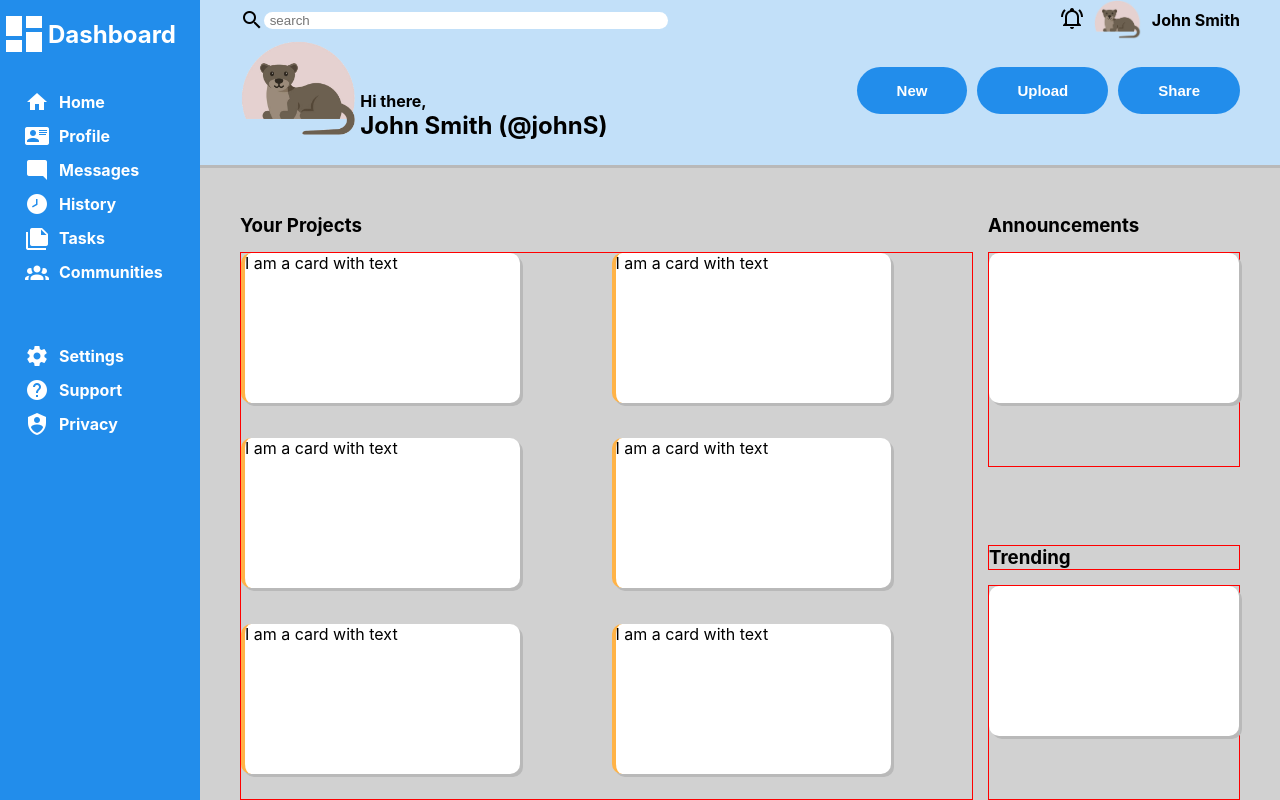
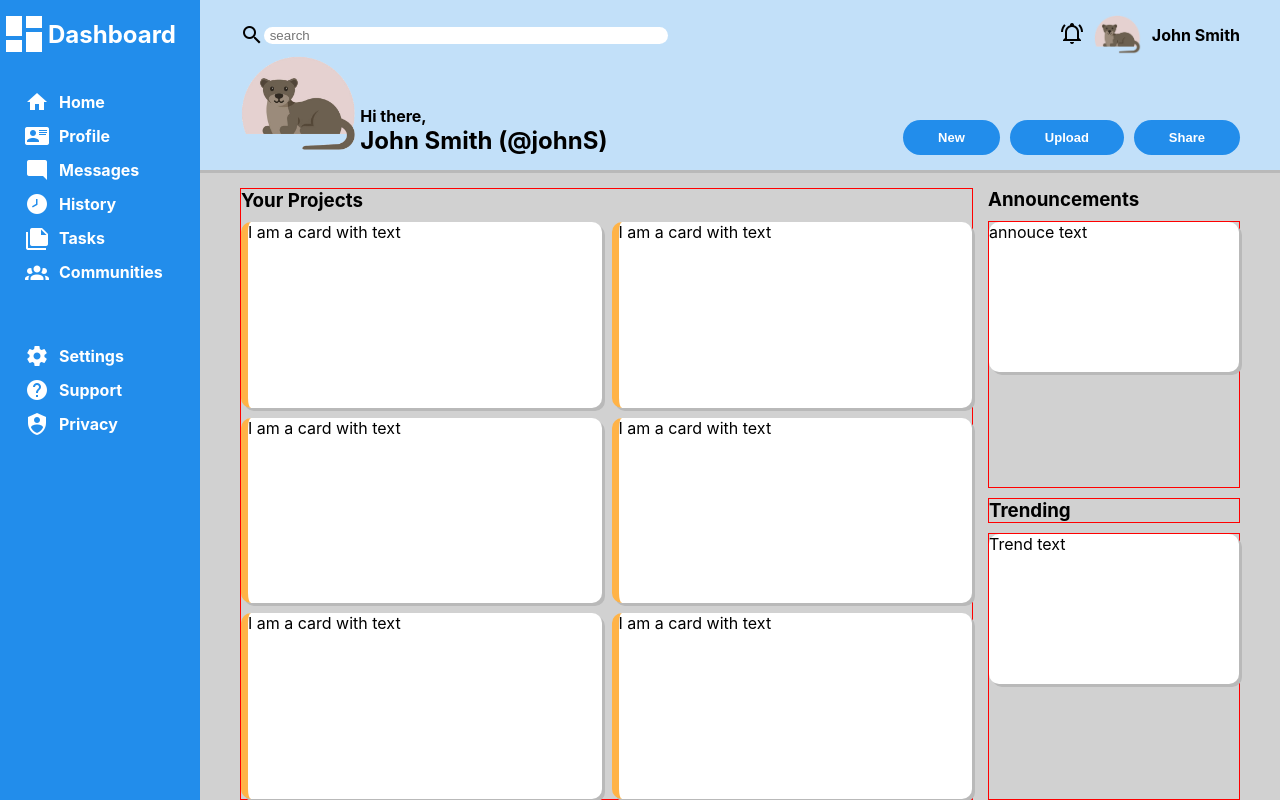
Before and after one commit to GrendonChow/TOP-dashboard, a plain HTML site: page index.html in a window 1280 px wide. Drawn offline with Linux system fonts and the light colour scheme.

Commit message:
refactored grid layout of cards

```diff
--- a/index.html
+++ b/index.html
@@ -82,9 +82,8 @@
                 </div>
             </div>
         <div class="content">
+            <div class="projects">
                 <h3 class="projects-header">Your Projects</h3>
-            <h3 class="annoucements-header">Announcements</h3>
-            <div class="projects">
                 <div class="card">
                         I am a card with text
                 </div>
@@ -104,15 +103,18 @@
                     I am a card with text
                 </div>
             </div>
+            <div class=annoucement-trending>
+                <h3 class="annoucements-header">Announcements</h3>
                 <div class="announcements">
                     <div class="annoucement-card">
-
+                        annouce text
                     </div>
                 </div>
                 <h3 class="trending-header">Trending</h3>
                 <div class="trending">
                     <div class="trending-card">
-
+                        Trend text
+                    </div>
                 </div>
             </div>
         </div>
--- a/style.css
+++ b/style.css
@@ -73,8 +73,10 @@ li a{
     background-color: var(--color-secondary);
     grid-template-columns: 1fr 1fr;
     grid-template-rows: auto 1fr;
-    padding-bottom: 25px;
+    padding-bottom: 15px;
+    padding-top: 15px;
     border-bottom: 3px solid var(--color-shadow);
+
 }
 
 .search-container{
@@ -139,17 +141,17 @@ li a{
     display: flex;
     justify-content: end;
     gap: 10px;
-    align-items: center;
+    align-items:flex-end;
 }
 
 button{
     font-weight: bold;
-    font-size: 15px;
+    font-size: 13px;
     background-color: var(--color-primary);
     color: white;
     border-style: none;
     border-radius: 30px;
-    padding: 15px 40px;
+    padding: 10px 35px;
     cursor: pointer;
 }
 
@@ -161,23 +163,30 @@ button:hover{
     background-color: var(--color-background);
     display:grid;
     grid-template-columns: 3fr 1fr;
-    grid-template-rows: repeat(4 auto);
     gap: 15px;
-    padding-top: 20px;
+    padding-top: 15px;
 }
 
-.content h3{
-    align-self: flex-end;
+h3{
     margin: 0;
 }
-
 .projects{
     display:grid;
-    grid-template-columns: 1fr 1fr;;
-    grid-template-rows: repeat(auto-fit,);
+    grid-template-columns: repeat(auto-fit, minmax(300px, 1fr));
+    grid-template-rows: auto;
+    grid-auto-rows: 1fr;
     border: 1px solid red;
-    grid-row: 2 / 5;
     gap: 10px;
+}
+
+.projects-header{
+    grid-column: 1 / -1;
+}
+
+.annoucement-trending{
+    display:grid;
+    grid-template-rows: min-content 1fr min-content 1fr;
+    gap:10px;
 }
 
 .card, .annoucement-card, .trending-card{
@@ -187,9 +196,7 @@ button:hover{
 }
 
 .card{
-    height: 150px;
-    width: 275px;
-    border-left: 4px solid var(--color-accent);
+    border-left: 7px solid var(--color-accent);
     border-radius: 10px;
     box-shadow: 3px 3px var(--color-shadow);
 }
@@ -205,17 +212,12 @@ button:hover{
 }
 
 .announcements{
-    grid-row: 2/ 3;
     border: 1px solid red;
 }
 .trending-header{
-    grid-row: 3 / 4;
     border: 1px solid red;
 }
 
 .trending{
-    grid-row: 4/5;
-    grid-column: 2 / 3;
     border: 1px solid red;
-
 }
```
Lines whose indentation alone changed are shown as unchanged.
